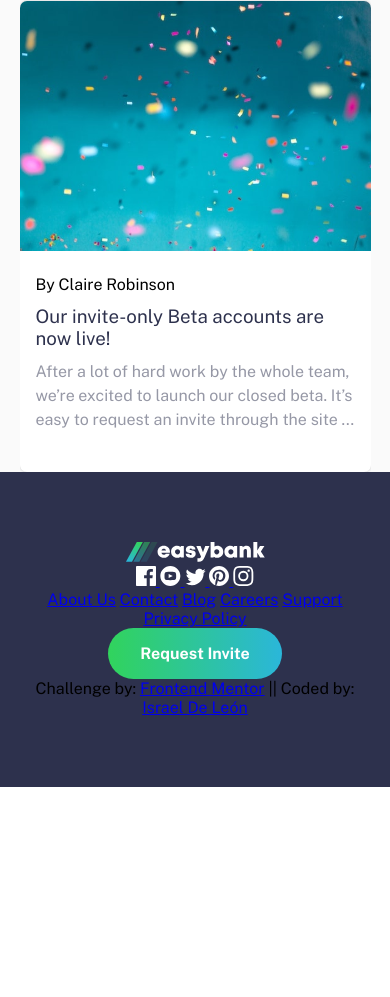
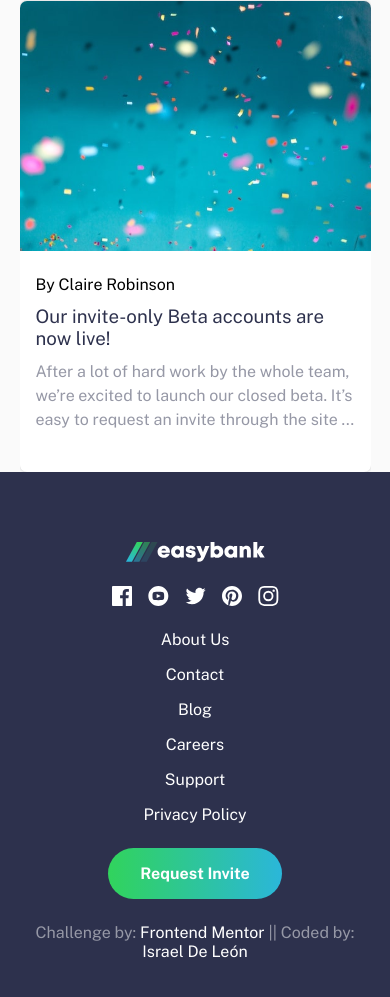
Before and after one commit to Alterlapsus/EasyBankLandingPage, a plain HTML site: page index.html in a window 390 px wide. Shown: the part 3597-4594 px from the top of the page. Before the commit the page ends 4384 px from the top, so only its background shows below. Drawn offline with nearby package versions, Linux system fonts and the light colour scheme.

Commit message:
Se realiza versión mobile

```diff
--- a/css/style.css
+++ b/css/style.css
@@ -216,6 +216,47 @@
 .footer__container{
     padding: 70px 0;
 }
+.footer__logo{
+    display: block;
+    margin: 0 auto;
+    width: max-content;
+    margin-bottom: 1.5em;
+}
+.footer__img{
+    display: block;
+}
+.footer__socialmedia{
+    display: flex;
+    justify-content: center;
+    align-items: center;
+    gap: 1em;
+}
+.footer__media{
+    text-decoration: none;
+}
+.footer__nav{
+    margin-top: 1.5em;
+    display: grid;
+    gap: 1em;
+    justify-items: center;
+}
+.footer__link{
+    text-decoration: none;
+    color: var(--white);
+}
+.footer--hover:hover{
+    text-decoration: underline;
+    color: var(--lime-green);
+}
+.footer__icon{
+    display: block;
+}
+.cta--footer{
+    margin: 1.5em 0;
+}
+.footer__copy{
+    color: var(--grayish-blue);
+}
 .cta--nav{
     display: none;
 }
--- a/index.html
+++ b/index.html
@@ -189,9 +189,9 @@
       </nav>
 
       <div class="footer__cta">
-        <a href="#" class="cta cta--footer"> Request Invite</a>
+        <a href="#" class="cta cta--footer">Request Invite</a>
 
-        <p class="footer__copy"> Challenge by: <a href="https://www.frontendmentor.io/challenges/easybank-landing-page-WaUhkoDN">Frontend Mentor</a>  || Coded by: <a href="https://github.com/Alterlapsus">Israel De León</a> </p>
+        <p class="footer__copy"> Challenge by: <a href="https://www.frontendmentor.io/challenges/easybank-landing-page-WaUhkoDN" class="footer__link footer--hover" target="_blank">Frontend Mentor</a>  || Coded by: <a href="https://github.com/Alterlapsus" class="footer__link footer--hover" target="_blank">Israel De León</a> </p>
       </div>
 
     </section>
```
